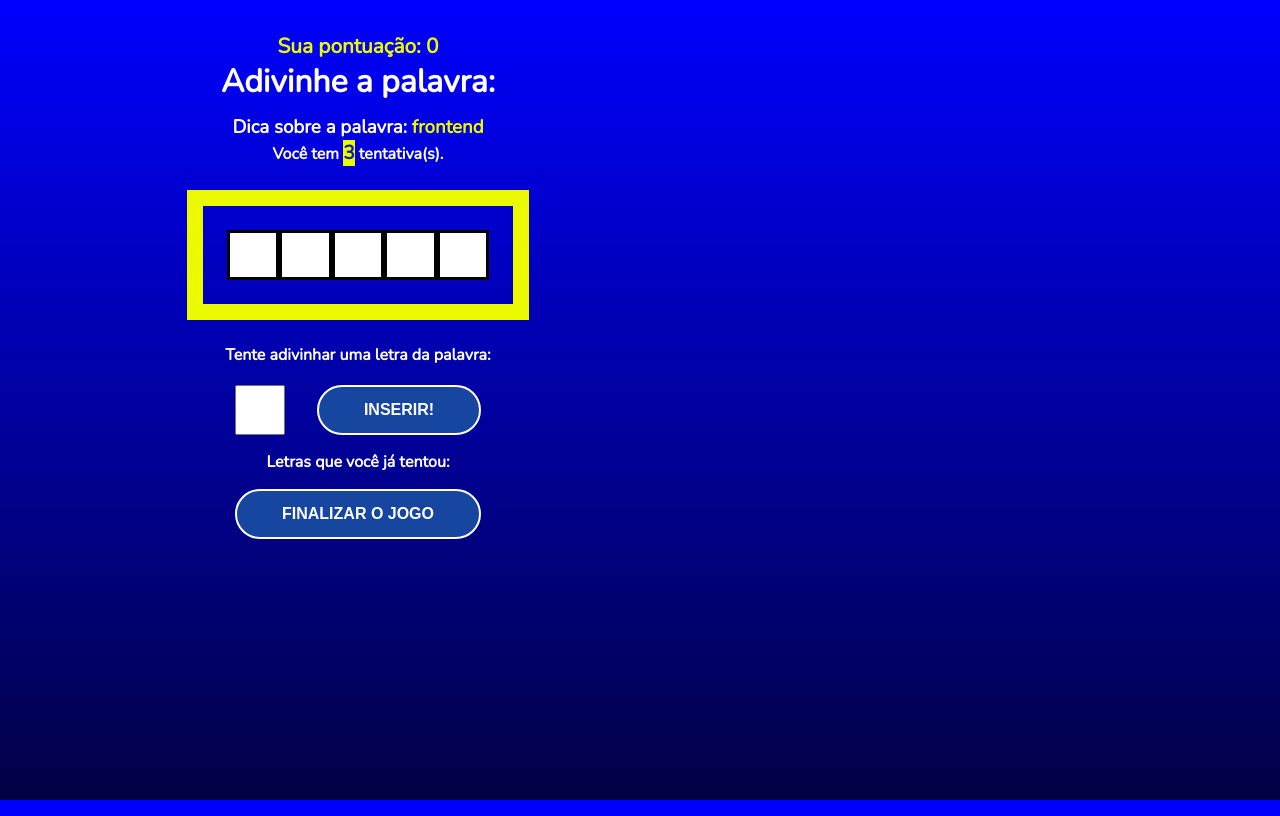
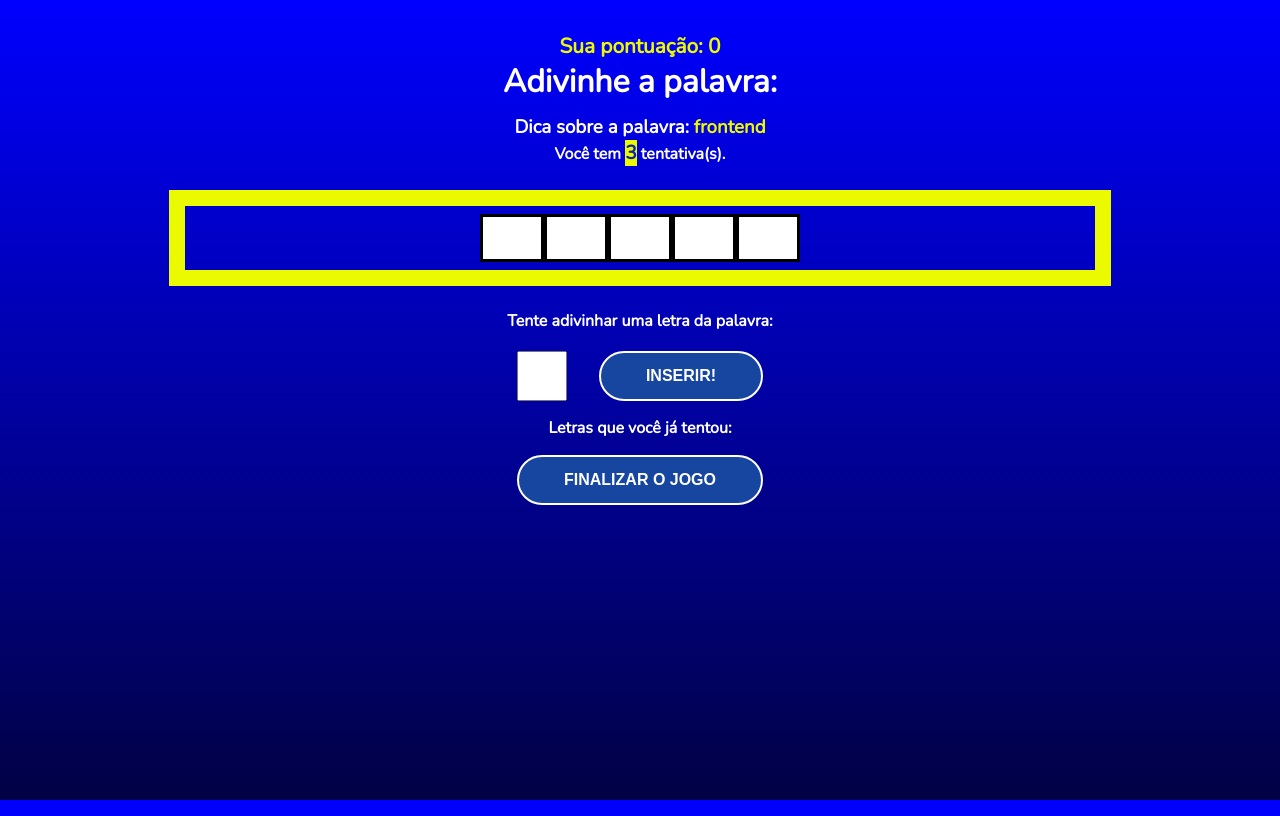
Before and after one commit to abnerfirmino/Projeto-React-Secret-World, a React (Vite) app: page / in a window 1280 px wide. Both pictures are taken after a click on the button "COMEÇAR O JOGO". Built offline with nearby package versions, Linux system fonts and the light colour scheme.

Commit message:
CSS da página de jogo ajustado

```diff
--- a/src/components/GamingScreen/styles.css
+++ b/src/components/GamingScreen/styles.css
@@ -1,5 +1,4 @@
 .gaming {
-  width: fit-content;
   display: flex;
   flex-direction: column;
   align-items: center;
@@ -36,26 +35,26 @@
 }
 
 .wordContainer {
-  width: 80%;
-  margin: 1.5em;
-  padding: 1.5em;
+  width: 95%;
+  margin: 1.5rem;
+  padding: 0.5rem;
   border: 1rem solid #ecfa00;
   display: flex;
   flex-direction: row;
-  justify-self: center;
+  justify-content: center;
 }
 
 .letter,
 .blankSquare {
-  font-size: 1.5em;
-  line-height: 1.5;
-  border: 3px solid #000;
-  height: 50px;
-  width: 60px;
-  text-transform: uppercase;
   background-color: #fff;
   color: #000;
+  font-size: 1rem;
+  border: 3px solid #000;
+  height: 3rem;
+  width: 4rem;
+  text-transform: uppercase;
   font-weight: bold;
+  text-align: center;
 }
 
 .letterContainer p {
```
